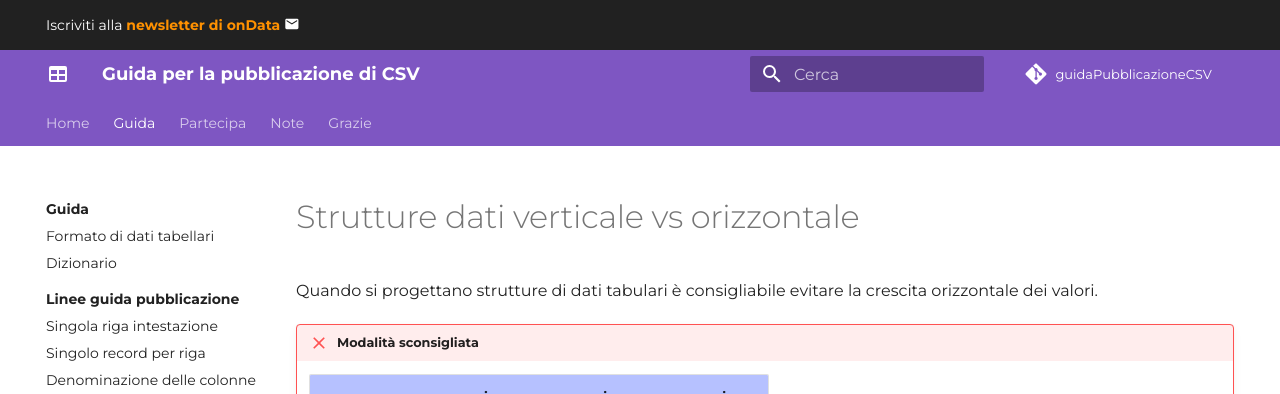
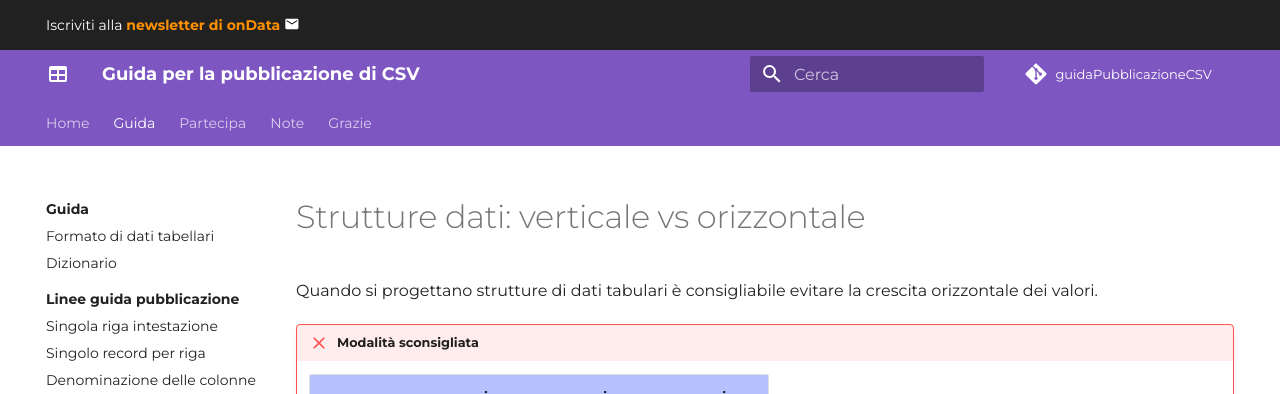
Before and after one commit to ondata/guidaPraticaPubblicazioneCSV, an MkDocs documentation site: the page built from docs/guida/linee_guida_pubblicazione/P04_strutture_dati_verticale_orizzontale.md, in a window 1280 px wide and 900 px high. Shown: the top 394 px of the window. Built offline with MkDocs 1.6.1 and Material for MkDocs 9.7.7, drawn with Linux system fonts in a browser that asks for light colours; comment, search, counter and statistics services are not loaded.

Commit message:
piccole correzioni

```diff
--- a/docs/guida/linee_guida_pubblicazione/P04_strutture_dati_verticale_orizzontale.md
+++ b/docs/guida/linee_guida_pubblicazione/P04_strutture_dati_verticale_orizzontale.md
@@ -5,7 +5,7 @@ title: Strutture dati verticale vs orizzontale
 ---
 
 
-# Strutture dati verticale vs orizzontale
+# Strutture dati: verticale vs orizzontale
 Quando si progettano strutture di dati tabulari è consigliabile evitare la crescita orizzontale dei valori.
 
 
```
Also changed, not shown: other parts of docs/guida/linee_guida_pubblicazione/P04_strutture_dati_verticale_orizzontale.md (+1 -1 lines).
